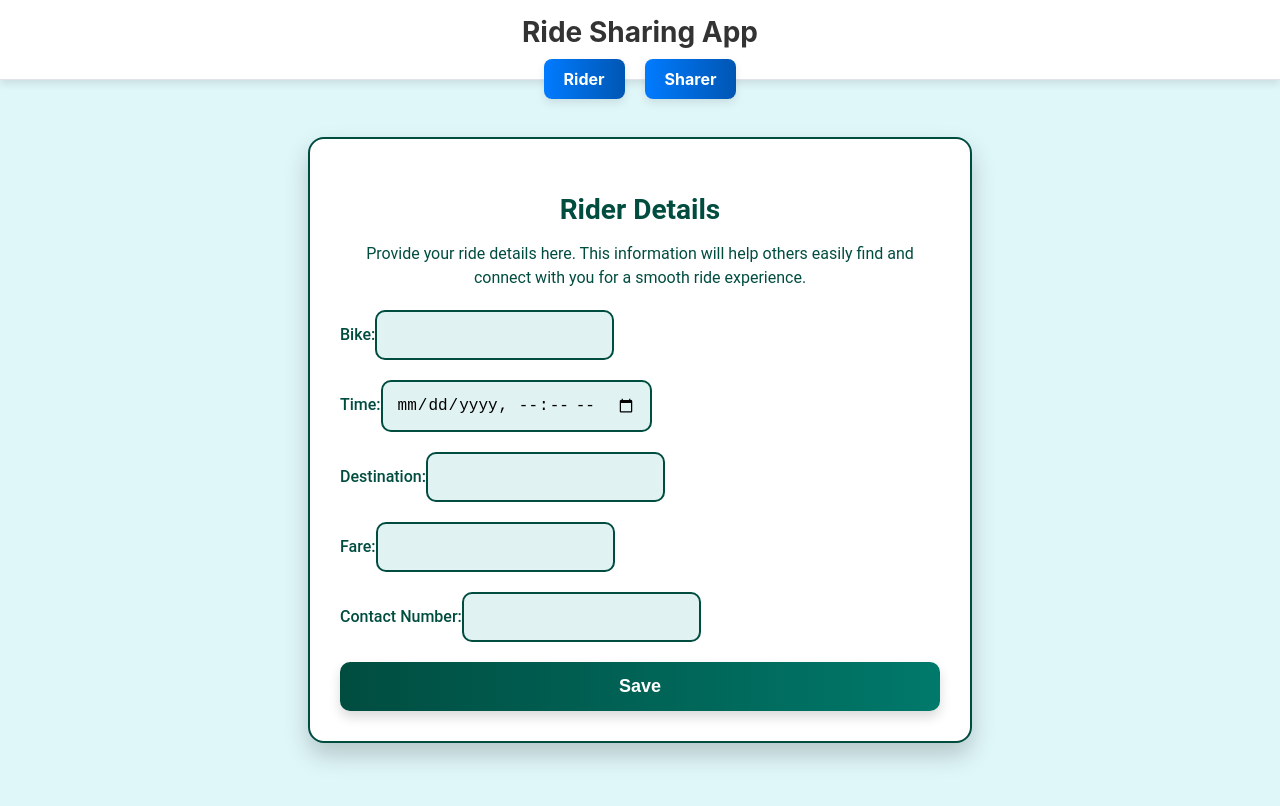
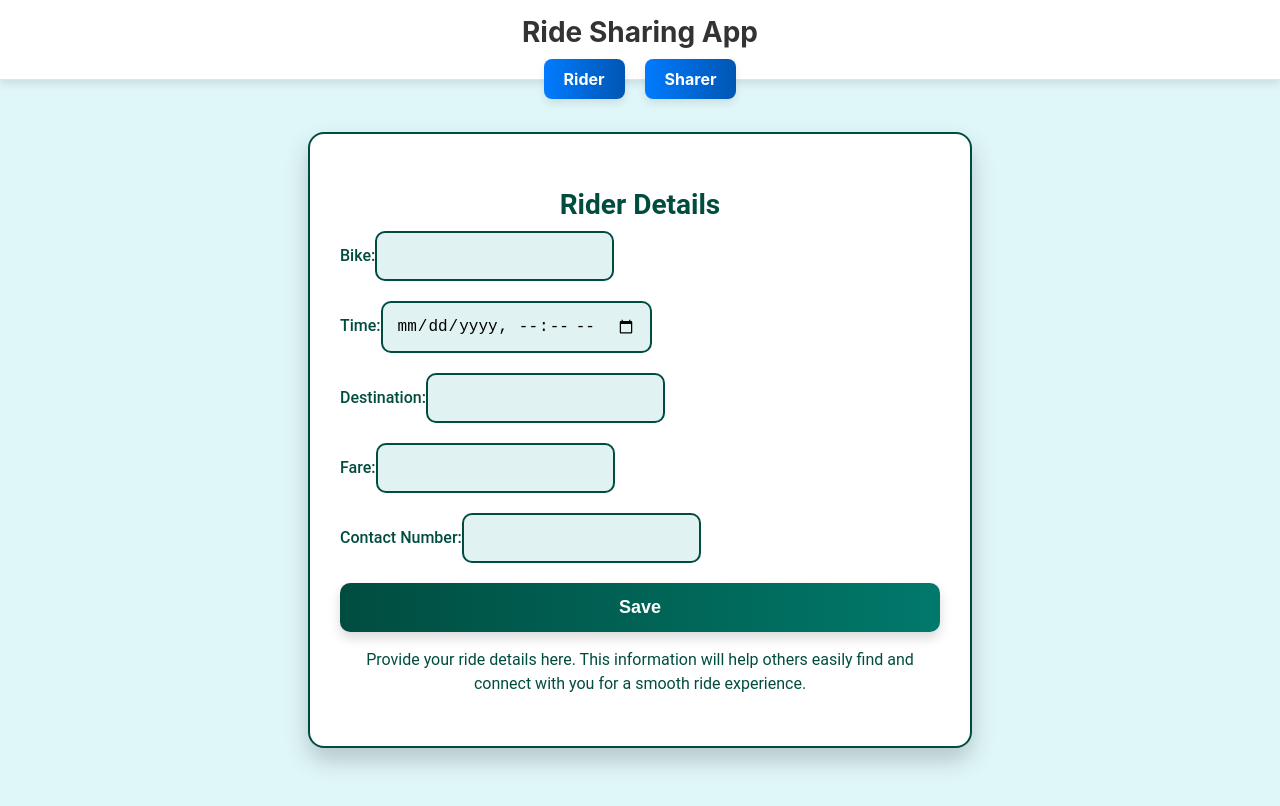
Before and after one commit to 3aswarconnect/ride_share, a React (Create React App) app: page / in a window 1280 px wide. Shown: the top 806 px of the page. Built offline with nearby package versions, Linux system fonts and the light colour scheme.

Commit message:
Update RiderForm.js

```diff
--- a/src/RiderForm.js
+++ b/src/RiderForm.js
@@ -39,9 +39,7 @@ function RiderForm() {
     <div className="rider-container">
       <div className="rider-form-container">
         <h2>Rider Details</h2>
-        <p className="form-description">
-          Provide your ride details here. This information will help others easily find and connect with you for a smooth ride experience.
-        </p>
+
         <form onSubmit={handleSubmit}>
           <div className="form-field">
             <label>
@@ -75,6 +73,9 @@ function RiderForm() {
           </div>
           <button type="submit" className="save-button">Save</button>
         </form>
+                <p className="form-description">
+          Provide your ride details here. This information will help others easily find and connect with you for a smooth ride experience.
+        </p>
       </div>
     </div>
   );
```
